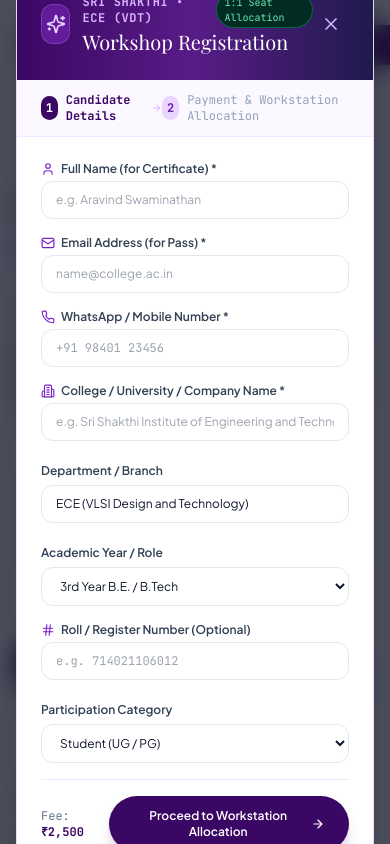
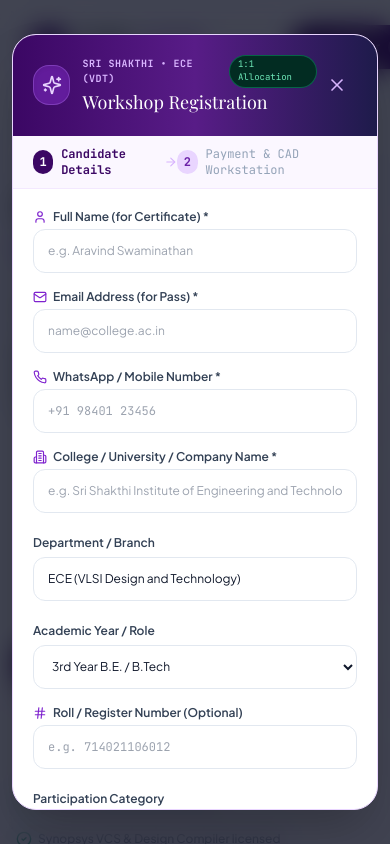
Before and after one commit to Darshan4721/synopsys_workshop_web_1, a Next.js app: page / in a window 390 px wide. Both pictures are taken after a click on the button "Register & Reserve CAD Workstation". Shown: the top 844 px of the page. Built offline with nearby package versions, Linux system fonts and the light colour scheme; a web font is replaced by a local one.

Commit message:
feat(mobile-windows): add Android numeric keypads, 1-tap UPI copy, touch target sizing, and Windows ClearType anti-aliasing

```diff
--- a/src/app/globals.css
+++ b/src/app/globals.css
@@ -6,8 +6,8 @@
 
 :root {
   --font-display-serif: 'Instrument Serif', 'Playfair Display', 'Cormorant Garamond', Georgia, serif;
-  --font-sans: 'Plus Jakarta Sans', -apple-system, BlinkMacSystemFont, 'Segoe UI', Roboto, sans-serif;
-  --font-mono: 'JetBrains Mono', monospace;
+  --font-sans: 'Plus Jakarta Sans', -apple-system, BlinkMacSystemFont, 'Segoe UI', Roboto, 'Helvetica Neue', Arial, sans-serif;
+  --font-mono: 'JetBrains Mono', 'Consolas', 'Courier New', monospace;
   --synopsys-purple: #7e22ce;
   --synopsys-purple-dark: #3b0764;
   --apple-ease: cubic-bezier(0.16, 1, 0.3, 1);
@@ -18,6 +18,12 @@ html {
   font-family: var(--font-sans);
   background-color: #ffffff;
   color: #0f172a;
+  /* Windows & Android Font Anti-Aliasing & ClearType Optimization */
+  -webkit-font-smoothing: antialiased;
+  -moz-osx-font-smoothing: grayscale;
+  text-rendering: optimizeLegibility;
+  -webkit-tap-highlight-color: transparent;
+  touch-action: manipulation;
 }
 
 /* Custom Selection */
@@ -36,6 +42,21 @@ html {
 }
 
 /* =========================================================================
+   ANDROID & WINDOWS TOUCH & CLICK OPTIMIZATION
+   ========================================================================= */
+button, a, input, select, textarea {
+  -webkit-tap-highlight-color: transparent;
+  touch-action: manipulation;
+}
+
+/* Ensure minimum touch target on mobile */
+@media (max-width: 640px) {
+  button, .touch-target {
+    min-height: 44px;
+  }
+}
+
+/* =========================================================================
    APPLE PRO GLASSMORPHISM & DOUBLE-BEZEL (DOPPELRAND) ARCHITECTURE
    ========================================================================= */
 .apple-glass-card {
@@ -47,10 +68,11 @@ html {
   box-shadow: 0 20px 40px -15px rgba(76, 29, 149, 0.06),
               inset 0 1px 1px rgba(255, 255, 255, 0.9);
   transition: all 0.4s cubic-bezier(0.16, 1, 0.3, 1);
+  transform: translateZ(0); /* GPU Acceleration */
 }
 
 .apple-glass-card:hover {
-  transform: translateY(-3px);
+  transform: translateY(-3px) translateZ(0);
   box-shadow: 0 28px 50px -15px rgba(126, 34, 206, 0.12),
               inset 0 1px 1px rgba(255, 255, 255, 1);
 }
@@ -64,10 +86,11 @@ html {
   box-shadow: 0 24px 50px -15px rgba(0, 0, 0, 0.5),
               inset 0 1px 1px rgba(255, 255, 255, 0.12);
   transition: all 0.4s cubic-bezier(0.16, 1, 0.3, 1);
+  transform: translateZ(0); /* GPU Acceleration */
 }
 
 .apple-dark-card:hover {
-  transform: translateY(-3px);
+  transform: translateY(-3px) translateZ(0);
   border-color: rgba(168, 85, 247, 0.45);
   box-shadow: 0 30px 60px -15px rgba(126, 34, 206, 0.35),
               inset 0 1px 1px rgba(255, 255, 255, 0.2);
@@ -100,7 +123,7 @@ html {
    ========================================================================= */
 .reveal-on-scroll {
   opacity: 0;
-  transform: translateY(28px);
+  transform: translateY(28px) translateZ(0);
   filter: blur(4px);
   transition: opacity 0.8s cubic-bezier(0.16, 1, 0.3, 1),
               transform 0.8s cubic-bezier(0.16, 1, 0.3, 1),
@@ -110,7 +133,7 @@ html {
 
 .reveal-visible {
   opacity: 1 !important;
-  transform: none !important;
+  transform: translateZ(0) !important;
   filter: none !important;
 }
 
@@ -121,20 +144,20 @@ html {
 .delay-300 { transition-delay: 300ms; }
 .delay-400 { transition-delay: 400ms; }
 
-/* Floating Float Keyframes */
+/* Floating Keyframes */
 @keyframes apple-float-slow {
-  0%, 100% { transform: translateY(0px) rotate(0deg); }
-  50% { transform: translateY(-8px) rotate(0.5deg); }
+  0%, 100% { transform: translateY(0px) rotate(0deg) translateZ(0); }
+  50% { transform: translateY(-8px) rotate(0.5deg) translateZ(0); }
 }
 
 @keyframes apple-float-reverse {
-  0%, 100% { transform: translateY(0px) rotate(0deg); }
-  50% { transform: translateY(8px) rotate(-0.5deg); }
+  0%, 100% { transform: translateY(0px) rotate(0deg) translateZ(0); }
+  50% { transform: translateY(8px) rotate(-0.5deg) translateZ(0); }
 }
 
 @keyframes pulse-glow {
-  0%, 100% { opacity: 0.3; transform: scale(1); }
-  50% { opacity: 0.6; transform: scale(1.08); }
+  0%, 100% { opacity: 0.3; transform: scale(1) translateZ(0); }
+  50% { opacity: 0.6; transform: scale(1.08) translateZ(0); }
 }
 
 .animate-float-slow {
@@ -149,9 +172,10 @@ html {
   animation: pulse-glow 5s ease-in-out infinite;
 }
 
-/* Custom Scrollbar */
+/* Custom Windows / Chrome Scrollbar */
 ::-webkit-scrollbar {
   width: 8px;
+  height: 8px;
 }
 ::-webkit-scrollbar-track {
   background: #faf5ff;
--- a/src/components/RegistrationModal.tsx
+++ b/src/components/RegistrationModal.tsx
@@ -21,7 +21,9 @@ import {
   User,
   Hash,
   MapPin,
-  HelpCircle
+  HelpCircle,
+  Copy,
+  Check
 } from 'lucide-react';
 import DigitalPassPreview from './DigitalPassPreview';
 
@@ -33,6 +35,7 @@ interface RegistrationModalProps {
 export default function RegistrationModal({ isOpen, onClose }: RegistrationModalProps) {
   const [step, setStep] = useState<'details' | 'payment' | 'pass'>('details');
   const [isSubmitting, setIsSubmitting] = useState(false);
+  const [copiedUpi, setCopiedUpi] = useState(false);
 
   const [formData, setFormData] = useState<RegistrationFormData>({
     fullName: '',
@@ -56,6 +59,12 @@ export default function RegistrationModal({ isOpen, onClose }: RegistrationModal
   const handleChange = (e: React.ChangeEvent<HTMLInputElement | HTMLSelectElement>) => {
     const { name, value } = e.target;
     setFormData((prev) => ({ ...prev, [name]: value }));
+  };
+
+  const copyUpiToClipboard = () => {
+    navigator.clipboard.writeText('srishakthi.vlsi@upi');
+    setCopiedUpi(true);
+    setTimeout(() => setCopiedUpi(false), 2500);
   };
 
   const handleProceedToPayment = (e: React.FormEvent) => {
@@ -125,24 +134,24 @@ export default function RegistrationModal({ isOpen, onClose }: RegistrationModal
   };
 
   return (
-    <div className="fixed inset-0 z-50 flex items-center justify-center p-4 bg-slate-950/70 backdrop-blur-md overflow-y-auto">
-      <div className="relative w-full max-w-2xl bg-white rounded-3xl border border-purple-200 shadow-2xl overflow-hidden my-8 animate-in fade-in zoom-in-95 duration-200">
+    <div className="fixed inset-0 z-50 flex items-center justify-center p-3 sm:p-4 bg-slate-950/75 backdrop-blur-md overflow-y-auto">
+      <div className="relative w-full max-w-2xl bg-white rounded-3xl border border-purple-200 shadow-2xl overflow-hidden my-auto max-h-[92vh] flex flex-col animate-in fade-in zoom-in-95 duration-200">
         {/* Top Header */}
-        <div className="p-6 bg-gradient-to-r from-purple-950 via-purple-900 to-indigo-950 text-white flex items-center justify-between">
+        <div className="p-5 sm:p-6 bg-gradient-to-r from-purple-950 via-purple-900 to-indigo-950 text-white flex items-center justify-between shrink-0">
           <div className="flex items-center gap-3">
-            <div className="w-10 h-10 rounded-xl bg-purple-800/80 border border-purple-400/30 flex items-center justify-center shadow-inner">
+            <div className="w-10 h-10 rounded-2xl bg-purple-800/80 border border-purple-400/30 flex items-center justify-center shadow-inner">
               <Sparkles className="w-5 h-5 text-purple-200" />
             </div>
             <div>
               <div className="flex items-center gap-2">
-                <span className="text-xs font-mono font-bold uppercase tracking-wider text-purple-300">
+                <span className="text-[10px] sm:text-xs font-mono font-bold uppercase tracking-wider text-purple-300">
                   Sri Shakthi • ECE (VDT)
                 </span>
-                <span className="text-[10px] px-2 py-0.5 rounded-full bg-emerald-950 text-emerald-300 border border-emerald-500/40 font-mono">
-                  1:1 Seat Allocation
+                <span className="text-[9px] sm:text-[10px] px-2 py-0.5 rounded-full bg-emerald-950 text-emerald-300 border border-emerald-500/40 font-mono">
+                  1:1 Allocation
                 </span>
               </div>
-              <h3 className="font-editorial text-xl sm:text-2xl text-white font-normal">
+              <h3 className="font-editorial text-lg sm:text-2xl text-white font-normal">
                 {step === 'pass' ? 'Workstation Pass Confirmed' : 'Workshop Registration'}
               </h3>
             </div>
@@ -150,7 +159,8 @@ export default function RegistrationModal({ isOpen, onClose }: RegistrationModal
 
           <button
             onClick={onClose}
-            className="p-2 rounded-full text-purple-300 hover:text-white hover:bg-white/10 transition-colors"
+            className="p-2.5 rounded-full text-purple-300 hover:text-white hover:bg-white/10 transition-colors"
+            aria-label="Close modal"
           >
             <X className="w-5 h-5" />
           </button>
@@ -158,7 +168,7 @@ export default function RegistrationModal({ isOpen, onClose }: RegistrationModal
 
         {/* Step Indicator (for Steps 1 and 2) */}
         {step !== 'pass' && (
-          <div className="px-6 py-3 bg-purple-50/70 border-b border-purple-100 flex items-center justify-between text-xs font-mono">
+          <div className="px-5 sm:px-6 py-2.5 bg-purple-50/80 border-b border-purple-100 flex items-center justify-between text-xs font-mono shrink-0">
             <div className="flex items-center gap-2">
               <span
                 className={`w-6 h-6 rounded-full flex items-center justify-center font-bold ${
@@ -183,14 +193,14 @@ export default function RegistrationModal({ isOpen, onClose }: RegistrationModal
                 2
               </span>
               <span className={step === 'payment' ? 'font-bold text-purple-950' : 'text-slate-400'}>
-                Payment & Workstation Allocation
+                Payment & CAD Workstation
               </span>
             </div>
           </div>
         )}
 
-        {/* Modal Body Content */}
-        <div className="p-6 sm:p-8">
+        {/* Modal Body Content (Scrollable for Android/Windows) */}
+        <div className="p-5 sm:p-8 overflow-y-auto">
           {/* -------------------------------------------------------------
               STEP 1: CANDIDATE ACADEMIC & CONTACT DETAILS
               ------------------------------------------------------------- */}
@@ -210,7 +220,7 @@ export default function RegistrationModal({ isOpen, onClose }: RegistrationModal
                     placeholder="e.g. Aravind Swaminathan"
                     value={formData.fullName}
                     onChange={handleChange}
-                    className="w-full px-3.5 py-2.5 rounded-xl border border-slate-200 text-xs sm:text-sm text-slate-900 focus:outline-none focus:ring-2 focus:ring-purple-600/20 focus:border-purple-600"
+                    className="w-full px-3.5 py-2.5 rounded-xl border border-slate-200 text-xs sm:text-sm text-slate-900 focus:outline-none focus:ring-2 focus:ring-purple-600/20 focus:border-purple-600 min-h-[44px]"
                   />
                 </div>
 
@@ -227,11 +237,11 @@ export default function RegistrationModal({ isOpen, onClose }: RegistrationModal
                     placeholder="name@college.ac.in"
                     value={formData.email}
                     onChange={handleChange}
-                    className="w-full px-3.5 py-2.5 rounded-xl border border-slate-200 text-xs sm:text-sm text-slate-900 focus:outline-none focus:ring-2 focus:ring-purple-600/20 focus:border-purple-600"
+                    className="w-full px-3.5 py-2.5 rounded-xl border border-slate-200 text-xs sm:text-sm text-slate-900 focus:outline-none focus:ring-2 focus:ring-purple-600/20 focus:border-purple-600 min-h-[44px]"
                   />
                 </div>
 
-                {/* Phone */}
+                {/* Phone (Android Numeric Keypad) */}
                 <div className="space-y-1">
                   <label className="text-xs font-semibold text-slate-700 flex items-center gap-1.5">
                     <Phone className="w-3.5 h-3.5 text-purple-700" />
@@ -239,12 +249,13 @@ export default function RegistrationModal({ isOpen, onClose }: RegistrationModal
                   </label>
                   <input
                     type="tel"
+                    inputMode="numeric"
                     name="phone"
                     required
                     placeholder="+91 98401 23456"
                     value={formData.phone}
                     onChange={handleChange}
-                    className="w-full px-3.5 py-2.5 rounded-xl border border-slate-200 text-xs sm:text-sm text-slate-900 focus:outline-none focus:ring-2 focus:ring-purple-600/20 focus:border-purple-600 font-mono"
+                    className="w-full px-3.5 py-2.5 rounded-xl border border-slate-200 text-xs sm:text-sm text-slate-900 focus:outline-none focus:ring-2 focus:ring-purple-600/20 focus:border-purple-600 font-mono min-h-[44px]"
                   />
                 </div>
 
@@ -261,7 +272,7 @@ export default function RegistrationModal({ isOpen, onClose }: RegistrationModal
                     placeholder="e.g. Sri Shakthi Institute of Engineering and Technology"
                     value={formData.institution}
                     onChange={handleChange}
-                    className="w-full px-3.5 py-2.5 rounded-xl border border-slate-200 text-xs sm:text-sm text-slate-900 focus:outline-none focus:ring-2 focus:ring-purple-600/20 focus:border-purple-600"
+                    className="w-full px-3.5 py-2.5 rounded-xl border border-slate-200 text-xs sm:text-sm text-slate-900 focus:outline-none focus:ring-2 focus:ring-purple-600/20 focus:border-purple-600 min-h-[44px]"
                   />
                 </div>
 
@@ -274,7 +285,7 @@ export default function RegistrationModal({ isOpen, onClose }: RegistrationModal
                     placeholder="e.g. ECE, EEE, VLSI, CSE"
                     value={formData.department}
                     onChange={handleChange}
-                    className="w-full px-3.5 py-2.5 rounded-xl border border-slate-200 text-xs sm:text-sm text-slate-900 focus:outline-none focus:ring-2 focus:ring-purple-600/20 focus:border-purple-600"
+                    className="w-full px-3.5 py-2.5 rounded-xl border border-slate-200 text-xs sm:text-sm text-slate-900 focus:outline-none focus:ring-2 focus:ring-purple-600/20 focus:border-purple-600 min-h-[44px]"
                   />
                 </div>
 
@@ -285,7 +296,7 @@ export default function RegistrationModal({ isOpen, onClose }: RegistrationModal
                     name="academicYear"
                     value={formData.academicYear}
                     onChange={handleChange}
-                    className="w-full px-3.5 py-2.5 rounded-xl border border-slate-200 text-xs sm:text-sm text-slate-900 bg-white focus:outline-none focus:ring-2 focus:ring-purple-600/20 focus:border-purple-600"
+                    className="w-full px-3.5 py-2.5 rounded-xl border border-slate-200 text-xs sm:text-sm text-slate-900 bg-white focus:outline-none focus:ring-2 focus:ring-purple-600/20 focus:border-purple-600 min-h-[44px]"
                   >
                     <option value="1st Year B.E. / B.Tech">1st Year B.E. / B.Tech</option>
                     <option value="2nd Year B.E. / B.Tech">2nd Year B.E. / B.Tech</option>
@@ -298,7 +309,7 @@ export default function RegistrationModal({ isOpen, onClose }: RegistrationModal
                   </select>
                 </div>
 
-                {/* Roll Number */}
+                {/* Roll Number (Android Numeric Keypad) */}
                 <div className="space-y-1">
                   <label className="text-xs font-semibold text-slate-700 flex items-center gap-1.5">
                     <Hash className="w-3.5 h-3.5 text-purple-700" />
@@ -306,11 +317,12 @@ export default function RegistrationModal({ isOpen, onClose }: RegistrationModal
                   </label>
                   <input
                     type="text"
+                    inputMode="numeric"
                     name="rollNumber"
                     placeholder="e.g. 714021106012"
                     value={formData.rollNumber}
                     onChange={handleChange}
-                    className="w-full px-3.5 py-2.5 rounded-xl border border-slate-200 text-xs sm:text-sm text-slate-900 focus:outline-none focus:ring-2 focus:ring-purple-600/20 focus:border-purple-600 font-mono"
+                    className="w-full px-3.5 py-2.5 rounded-xl border border-slate-200 text-xs sm:text-sm text-slate-900 focus:outline-none focus:ring-2 focus:ring-purple-600/20 focus:border-purple-600 font-mono min-h-[44px]"
                   />
                 </div>
 
@@ -321,7 +333,7 @@ export default function RegistrationModal({ isOpen, onClose }: RegistrationModal
                     name="category"
                     value={formData.category}
                     onChange={handleChange}
-                    className="w-full px-3.5 py-2.5 rounded-xl border border-slate-200 text-xs sm:text-sm text-slate-900 bg-white focus:outline-none focus:ring-2 focus:ring-purple-600/20 focus:border-purple-600"
+                    className="w-full px-3.5 py-2.5 rounded-xl border border-slate-200 text-xs sm:text-sm text-slate-900 bg-white focus:outline-none focus:ring-2 focus:ring-purple-600/20 focus:border-purple-600 min-h-[44px]"
                   >
                     <option value="student">Student (UG / PG)</option>
                     <option value="research_scholar">Research Scholar</option>
@@ -332,14 +344,14 @@ export default function RegistrationModal({ isOpen, onClose }: RegistrationModal
               </div>
 
               {/* Bottom Submit Action */}
-              <div className="pt-4 flex items-center justify-between border-t border-purple-100">
+              <div className="pt-4 flex flex-wrap items-center justify-between gap-3 border-t border-purple-100">
                 <span className="text-xs text-slate-500 font-mono">
                   Fee: <strong className="text-purple-950 font-bold">{WORKSHOP_DETAILS.fee}</strong>
                 </span>
 
                 <button
                   type="submit"
-                  className="inline-flex items-center gap-2 px-6 py-3 rounded-full bg-purple-950 hover:bg-purple-900 text-white text-xs sm:text-sm font-semibold shadow-lg shadow-purple-950/20 active:scale-95 transition-all"
+                  className="inline-flex items-center gap-2 px-6 py-3.5 rounded-full bg-gradient-to-r from-purple-950 to-indigo-900 hover:from-purple-900 hover:to-indigo-800 text-white text-xs sm:text-sm font-semibold shadow-lg shadow-purple-950/20 active:scale-95 transition-all min-h-[44px]"
                 >
                   <span>Proceed to Workstation Allocation</span>
                   <ArrowRight className="w-4 h-4" />
@@ -384,13 +396,32 @@ export default function RegistrationModal({ isOpen, onClose }: RegistrationModal
                 <div className="sm:col-span-8 space-y-2 text-xs font-mono text-slate-300">
                   <p className="text-purple-300 font-bold text-sm">Official Event UPI / Bank Transfer</p>
                   <p>• Account: Sri Shakthi Educational Trust</p>
-                  <p>• UPI ID: <strong className="text-amber-300">srishakthi.vlsi@upi</strong></p>
+                  <div className="flex items-center gap-2">
+                    <p>• UPI ID: <strong className="text-amber-300 font-mono">srishakthi.vlsi@upi</strong></p>
+                    <button
+                      type="button"
+                      onClick={copyUpiToClipboard}
+                      className="px-2 py-1 rounded bg-purple-900/80 hover:bg-purple-800 text-purple-200 text-[10px] font-mono flex items-center gap-1 border border-purple-600 transition-colors"
+                    >
+                      {copiedUpi ? (
+                        <>
+                          <Check className="w-3 h-3 text-emerald-400" />
+                          <span className="text-emerald-300">Copied</span>
+                        </>
+                      ) : (
+                        <>
+                          <Copy className="w-3 h-3" />
+                          <span>Copy</span>
+                        </>
+                      )}
+                    </button>
+                  </div>
                   <p>• Fixed Registration Fee: <strong className="text-emerald-400">₹2,500.00</strong></p>
                   <p className="text-[11px] text-slate-400">Includes 1:1 CAD workstation access, kit & official certificate.</p>
                 </div>
               </div>
 
-              {/* UTR Input */}
+              {/* UTR Input (Android Numeric Keypad) */}
               <div className="space-y-1.5">
                 <label className="text-xs font-semibold text-slate-800 flex items-center gap-1.5">
                   <CreditCard className="w-4 h-4 text-purple-700" />
@@ -398,12 +429,13 @@ export default function RegistrationModal({ isOpen, onClose }: RegistrationModal
                 </label>
                 <input
                   type="text"
+                  inputMode="numeric"
                   name="paymentUtr"
                   required
                   placeholder="e.g. 423871982341 or UPI Ref ID"
                   value={formData.paymentUtr}
                   onChange={handleChange}
-                  className="w-full px-4 py-3 rounded-xl border border-purple-300 text-xs sm:text-sm text-slate-900 font-mono focus:outline-none focus:ring-2 focus:ring-purple-600/30 focus:border-purple-600"
+                  className="w-full px-4 py-3 rounded-xl border border-purple-300 text-xs sm:text-sm text-slate-900 font-mono focus:outline-none focus:ring-2 focus:ring-purple-600/30 focus:border-purple-600 min-h-[48px]"
                 />
                 <p className="text-[11px] text-slate-500">
                   Enter the 12-digit transaction ID generated from Google Pay, PhonePe, Paytm, or NetBanking.
@@ -411,11 +443,11 @@ export default function RegistrationModal({ isOpen, onClose }: RegistrationModal
               </div>
 
               {/* Action Buttons */}
-              <div className="pt-3 flex items-center justify-between border-t border-purple-100">
+              <div className="pt-3 flex flex-wrap items-center justify-between gap-3 border-t border-purple-100">
                 <button
                   type="button"
                   onClick={() => setStep('details')}
-                  className="inline-flex items-center gap-1.5 text-xs font-semibold text-slate-600 hover:text-slate-900 transition-colors"
+                  className="inline-flex items-center gap-1.5 text-xs font-semibold text-slate-600 hover:text-slate-900 transition-colors min-h-[44px]"
                 >
                   <ArrowLeft className="w-3.5 h-3.5" />
                   <span>Back to Details</span>
@@ -424,7 +456,7 @@ export default function RegistrationModal({ isOpen, onClose }: RegistrationModal
                 <button
                   type="submit"
                   disabled={isSubmitting}
-                  className="inline-flex items-center gap-2 px-7 py-3 rounded-full bg-gradient-to-r from-purple-800 to-indigo-700 hover:from-purple-700 hover:to-indigo-600 text-white text-xs sm:text-sm font-semibold shadow-lg shadow-purple-950/20 active:scale-95 transition-all disabled:opacity-50"
+                  className="inline-flex items-center gap-2 px-7 py-3.5 rounded-full bg-gradient-to-r from-purple-800 to-indigo-700 hover:from-purple-700 hover:to-indigo-600 text-white text-xs sm:text-sm font-semibold shadow-lg shadow-purple-950/20 active:scale-95 transition-all disabled:opacity-50 min-h-[48px]"
                 >
                   {isSubmitting ? (
                     <span>Allocating Workstation & Generating Pass...</span>
```
Also changed, not shown: company/00_client/meetings/meeting_015.md (added, +25 -0 lines), company/01_management/delta_plan_015.md (added, +31 -0 lines), company/state.json (+5 -5 lines), scripts/test_verification.js (+15 -15 lines).
